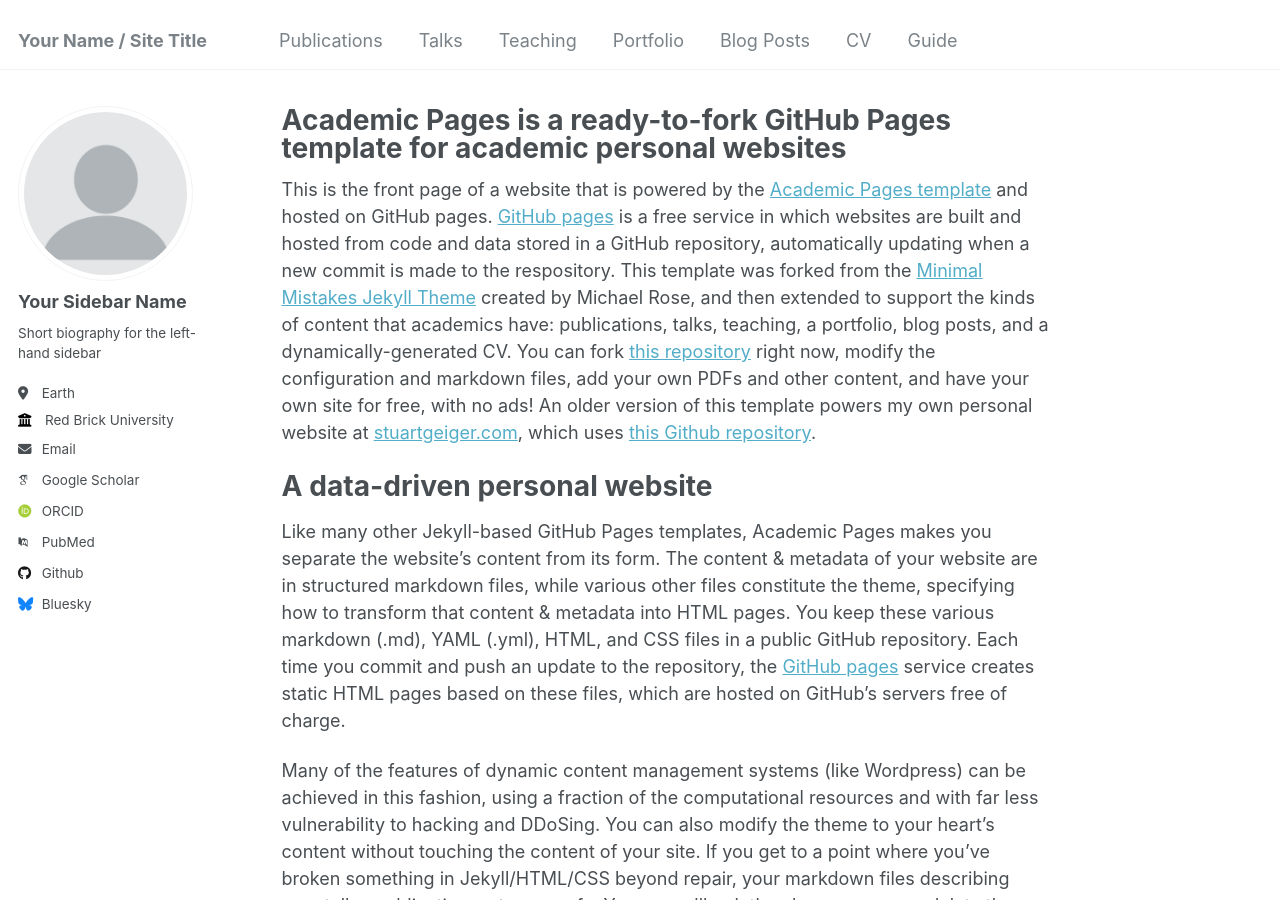
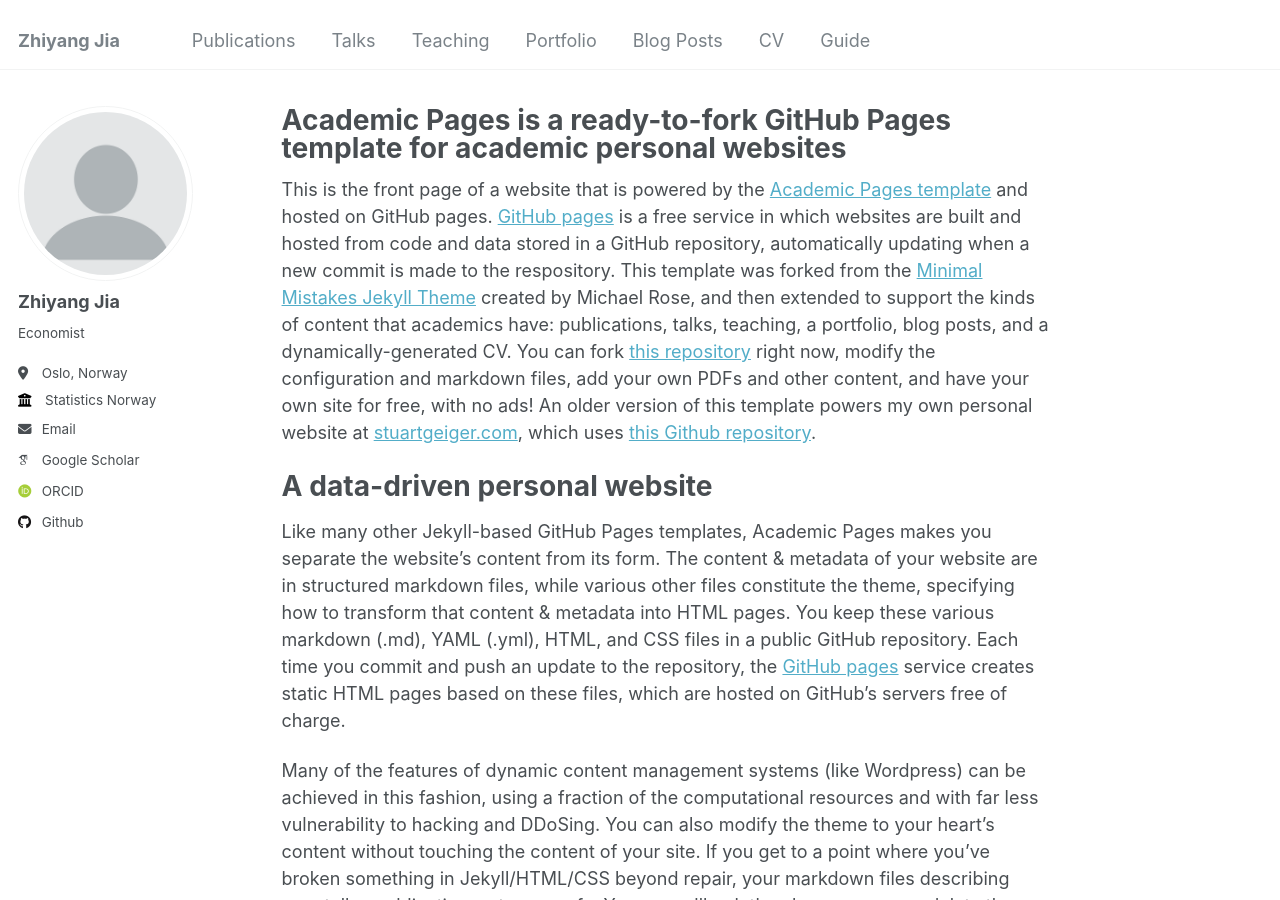
Before and after one commit to Zhiyang-Jia/Zhiyang-Jia.github.io, a Jekyll site: the page built from _pages/about.md, in a window 1280 px wide and 900 px high. Built offline with Jekyll 4.4.1, drawn with Linux system fonts in a browser that asks for light colours; some web fonts are replaced.

Commit message:
Update _config.yml

```diff
--- a/_config.yml
+++ b/_config.yml
@@ -8,13 +8,13 @@
 
 # Basic Site Settings
 locale                   : "en-US"
-title                    : "Your Name / Site Title"
+title                    : "Zhiyang Jia"
 title_separator          : "-"
 name                     : &name "Your Name"
 description              : &description "personal description"
-url                      : https://academicpages.github.io # the base hostname & protocol for your site e.g. "https://mmistakes.github.io"
+url                      : https://Zhiyang-Jia.github.io # the base hostname & protocol for your site e.g. "https://mmistakes.github.io"
 baseurl                  : "" # the subpath of your site, e.g. "/blog"
-repository               : "academicpages/academicpages.github.io"
+repository               : "Zhiyang-Jia/Zhiyang-Jia.github.io"
 
 # Site Author - The following control what appear as part of the author content on the side bar.
 #               If a field is blank the icon and link will not appear, otherwise it will be shown.
@@ -22,11 +22,11 @@ repository               : "academicpages/academicpages.github.io"
 author:
   # Biographic information
   avatar           : "profile.png"
-  name             : "Your Sidebar Name"
+  name             : "Zhiyang Jia"
   pronouns         : # example: "she/her"
-  bio              : "Short biography for the left-hand sidebar"
-  location         : "Earth"
-  employer         : "Red Brick University"
+  bio              : "Economist"
+  location         : "Oslo, Norway"
+  employer         : "Statistics Norway"
   uri              : # URL
   email            : "none@example.org"
 
@@ -36,19 +36,19 @@ author:
   impactstory      : # URL
   orcid            : "http://orcid.org/yourorcidurl"
   semantic         : # URL
-  pubmed           : "https://www.ncbi.nlm.nih.gov/pubmed/?term=john+snow"
+  pubmed           : #"https://www.ncbi.nlm.nih.gov/pubmed/?term=john+snow"
   researchgate     : # URL
 
   # Repositories and software development
   bitbucket        : # Username - Update with your username on the site
   codepen          : # Username
   dribbble         : # Username
-  github           : "academicpages"
+  github           : "Zhiyang-Jia"
   kaggle           : # Username
   stackoverflow    : # User number or user number and name (i.e., use "1" or "1/jeff-atwood")
 
   # Social media
-  bluesky          : "bsky.app" # Replace this with you Bluesky username
+  bluesky          : #"bsky.app" # Replace this with you Bluesky username
   facebook         : # Username
   flickr           : # Username
   foursquare       : # Username
```
